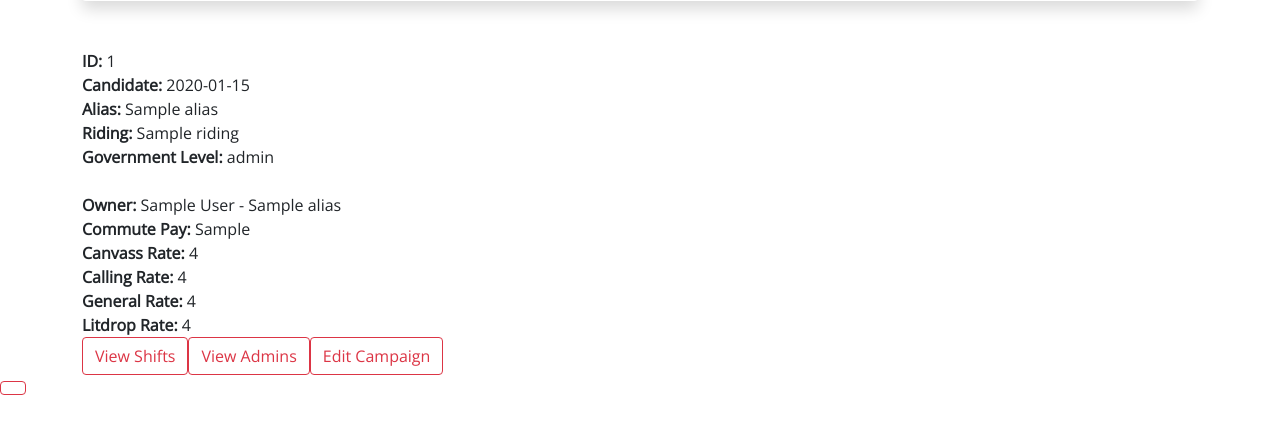
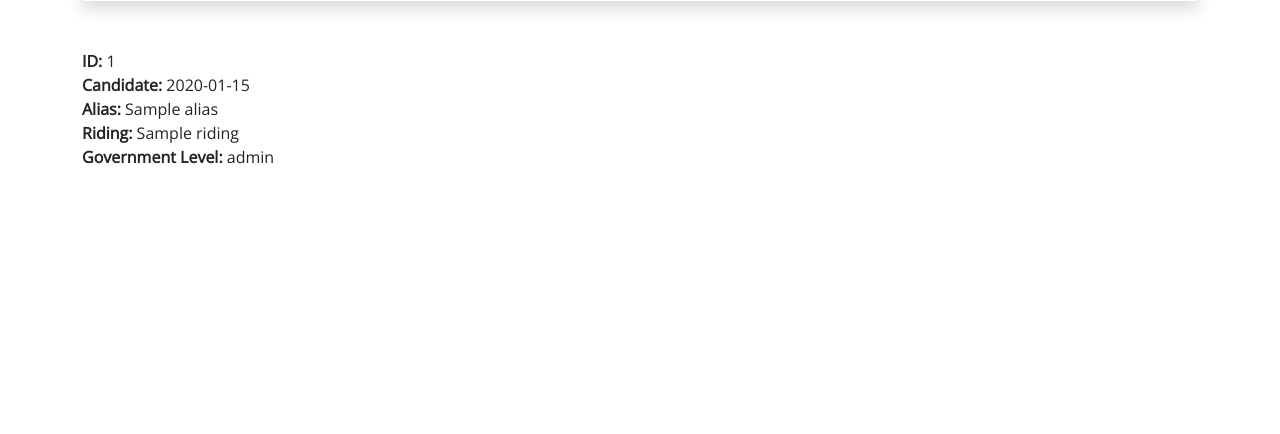
Before and after one commit to sai-sy/paymentWebApp, a Python web app: template website/templates/campaign/campaign_dashboard.html in a window 1280 px wide. Shown: the part 161-595 px from the top of the page. Run offline with Jinja, Linux system fonts and the light colour scheme; the template is opened without the code that fills it: most values are stand-ins (such as "Sample title", 1, 10 or a date in 2020); some libraries are stand-ins or nearby versions.

Commit message:
campaigns

```diff
--- a/website/templates/campaign/campaign_dashboard.html
+++ b/website/templates/campaign/campaign_dashboard.html
@@ -10,7 +10,7 @@
 <strong>Riding: </strong>{{ campaign.riding }}<br/>
 <strong>Government Level: </strong>{{ campaign.gov_level }}<br><br>
 
-{%if status == admin or status == owner%}
+{%if (status == 'admin') or  (status == 'owner')%}
 <strong>Owner: </strong>{{ campaign.owner.first_name }} {{ campaign.owner.last_name }} - {{ campaign.owner.alias }}<br/>
 <strong>Commute Pay: </strong>{{ campaign.commute_pay }}<br/>
 <strong>Canvass Rate: </strong>{{ campaign.default_canvass_rate }}<br/>
```
